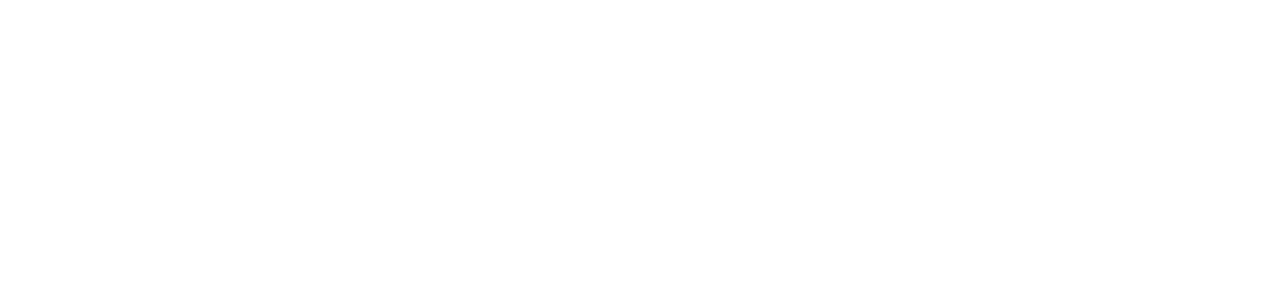
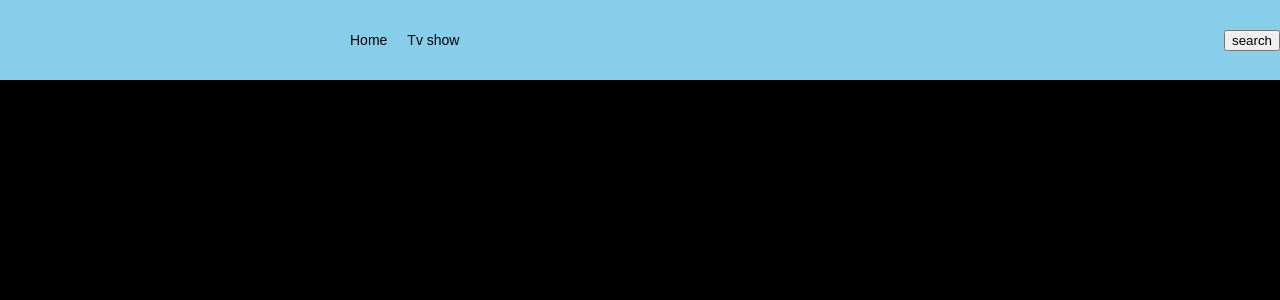
Before and after one commit to siri906/nomad, a React (Create React App) app: page / in a window 1280 px wide. Shown: the top 300 px of the page. Built offline with nearby package versions, Linux system fonts and the light colour scheme.

Commit message:
#9.1 Header part One

```diff
--- a/src/App.tsx
+++ b/src/App.tsx
@@ -1,5 +1,22 @@
+import { BrowserRouter, Route, Routes } from "react-router-dom";
+import Home from "./Routes/Home";
+import Tv from "./Routes/Tv";
+import Search from "./Routes/Search";
+import Header from "./components/Header";
+
 function App() {
-  return null;
+  return (
+    <>
+      <Header />
+      <BrowserRouter>
+        <Routes>
+          <Route path="/" element={<Home />} />
+          <Route path="/tv" element={<Tv />} />
+          <Route path="/search" element={<Search />} />
+        </Routes>
+      </BrowserRouter>
+    </>
+  );
 }
 
 export default App;
--- /dev/null
+++ b/src/Routes/Home.tsx
@@ -0,0 +1,3 @@
+export default function Home() {
+  return <div style={{ backgroundColor: "black", height: "200vh" }}>home</div>;
+}
--- /dev/null
+++ b/src/Routes/Search.tsx
@@ -0,0 +1,3 @@
+export default function Search() {
+  return <div>search</div>;
+}
--- /dev/null
+++ b/src/Routes/Tv.tsx
@@ -0,0 +1,3 @@
+export default function Tv() {
+  return <div>Tv</div>;
+}
--- /dev/null
+++ b/src/components/Header.tsx
@@ -0,0 +1,43 @@
+import styled from "styled-components";
+const Nav = styled.nav`
+  display: flex;
+  justify-content: space-between;
+  align-items: center;
+  position: fixed;
+  width: 100%;
+  top: 0;
+  background-color: skyblue;
+  height: 80px;
+  font-size: 14px;
+`;
+const Col = styled.div`
+  display: flex;
+  align-items: center;
+`;
+const Logo = styled.svg`
+  margin-right: 50px;
+`;
+const Items = styled.ul`
+  display: flex;
+  align-items: center;
+`;
+const Item = styled.li`
+  margin-right: 20px;
+`;
+
+export default function Header() {
+  return (
+    <Nav>
+      <Col>
+        <Logo />
+        <Items>
+          <Item>Home</Item>
+          <Item>Tv show</Item>
+        </Items>
+      </Col>
+      <Col>
+        <button>search</button>
+      </Col>
+    </Nav>
+  );
+}
```
